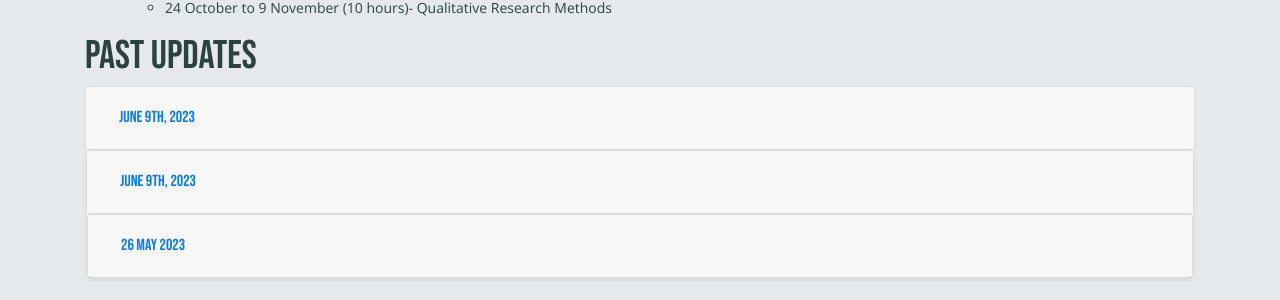
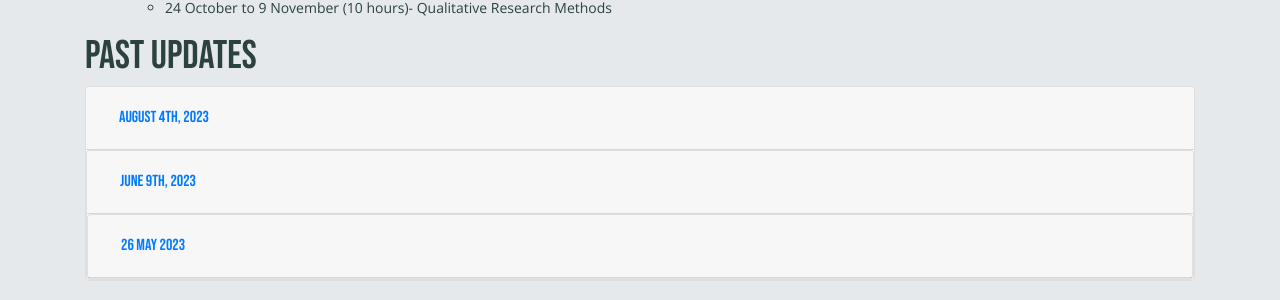
Before and after one commit to mxballin/recordkeeping-governance, a Jekyll site: the page built from pages/updates.md, in a window 1280 px wide. Shown: the part 748-1048 px from the top of the page. Built offline with Jekyll 4.4.1, drawn with Linux system fonts in a browser that asks for light colours; some web fonts are replaced.

Commit message:
Update updates.md

```diff
--- a/pages/updates.md
+++ b/pages/updates.md
@@ -41,7 +41,7 @@ __Upcoming Events, Workshops, and Professional Development Modules:__
     <div class="card-header" id="headingOne">
       <h5 class="mb-0">
         <button class="btn btn-link" data-toggle="collapse" data-target="#collapseOne" aria-expanded="true" aria-controls="collapseOne">
-          June 9th, 2023
+          August 4th, 2023
         </button>
       </h5>
     </div>
```
